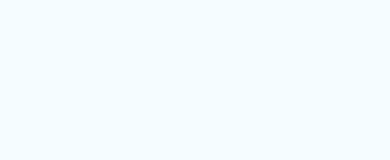
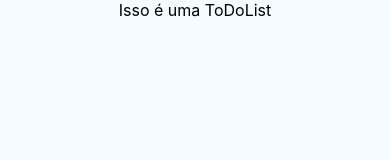
Before and after one commit to lnormanha/techloop-react-native, a React Native app: screen / in a window 390 px wide. Shown: the top 160 px of the page. Built offline with nearby package versions, Linux system fonts and the light colour scheme.

Commit message:
#5 - Exemplo funcionamento componente

```diff
--- a/App.js
+++ b/App.js
@@ -7,29 +7,23 @@
  */
 
 import React, { Component } from "react";
-import { Platform, StyleSheet, Text, View } from "react-native";
-
+import { Platform, StyleSheet, Text, View, SafeAreaView } from "react-native";
+import ToDoList from "./src/components/ToDoList";
 export default class App extends Component {
   render() {
-    return <View style={styles.container} />;
+    return (
+      <SafeAreaView style={styles.container}>
+        <ToDoList />
+      </SafeAreaView>
+    );
   }
 }
 
 const styles = StyleSheet.create({
   container: {
     flex: 1,
+    alignItems: "center",
     justifyContent: "center",
-    alignItems: "center",
     backgroundColor: "#F5FCFF"
-  },
-  welcome: {
-    fontSize: 20,
-    textAlign: "center",
-    margin: 10
-  },
-  instructions: {
-    textAlign: "center",
-    color: "#333333",
-    marginBottom: 5
   }
 });
--- a/src/components/ToDoList.js
+++ b/src/components/ToDoList.js
@@ -1,5 +1,5 @@
 import React, { Component } from "react";
-import { View, FlatList } from "react-native";
+import { View, FlatList, Text } from "react-native";
 import styles from "./styles/ToDoListStyle";
 
 export default class ToDoList extends Component {
@@ -9,6 +9,10 @@ export default class ToDoList extends Component {
   }
 
   render() {
-    return <View style={styles.container} />;
+    return (
+      <View style={styles.container}>
+        <Text style={styles.text}> Isso é uma ToDoList </Text>
+      </View>
+    );
   }
 }
--- a/src/components/styles/ToDoListStyle.js
+++ b/src/components/styles/ToDoListStyle.js
@@ -3,5 +3,9 @@ import { StyleSheet } from "react-native";
 export default StyleSheet.create({
   container: {
     flex: 1
+  },
+  text: {
+    fontSize: 16,
+    color: "black"
   }
 });
```
